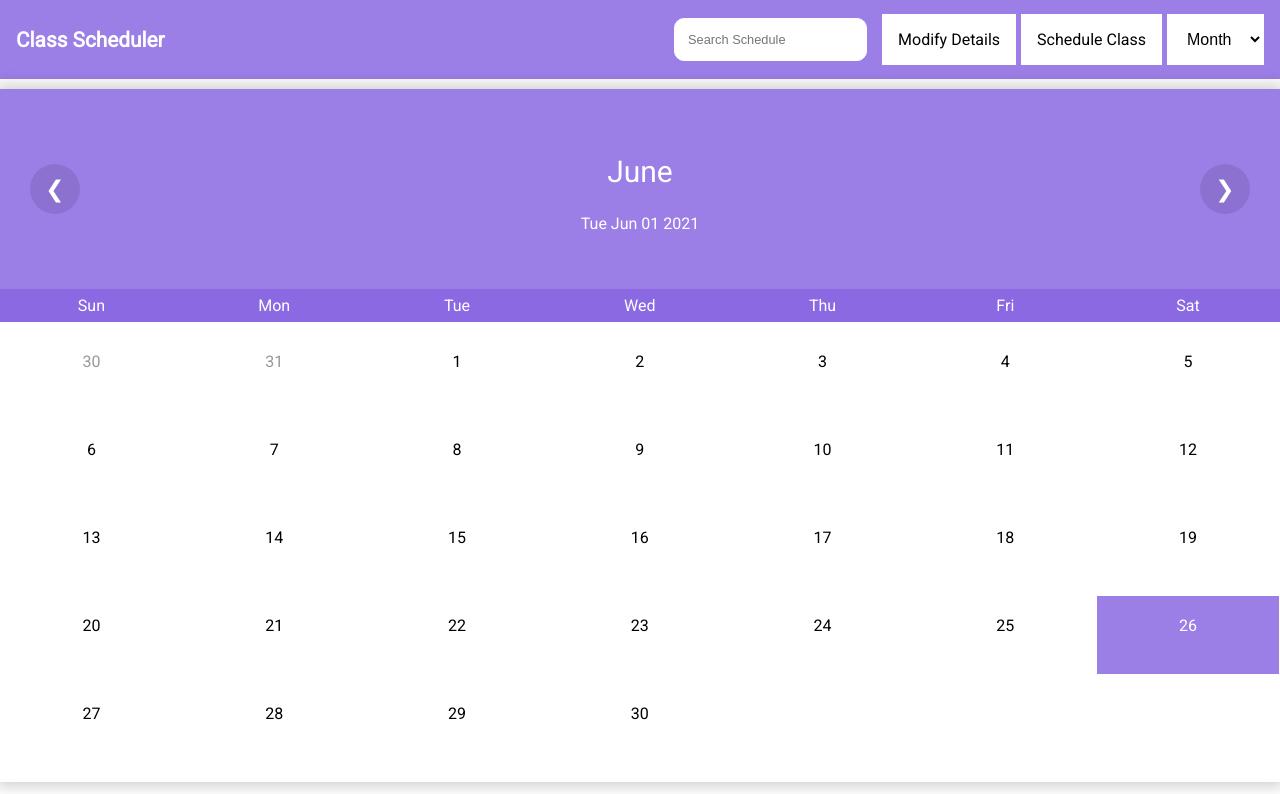
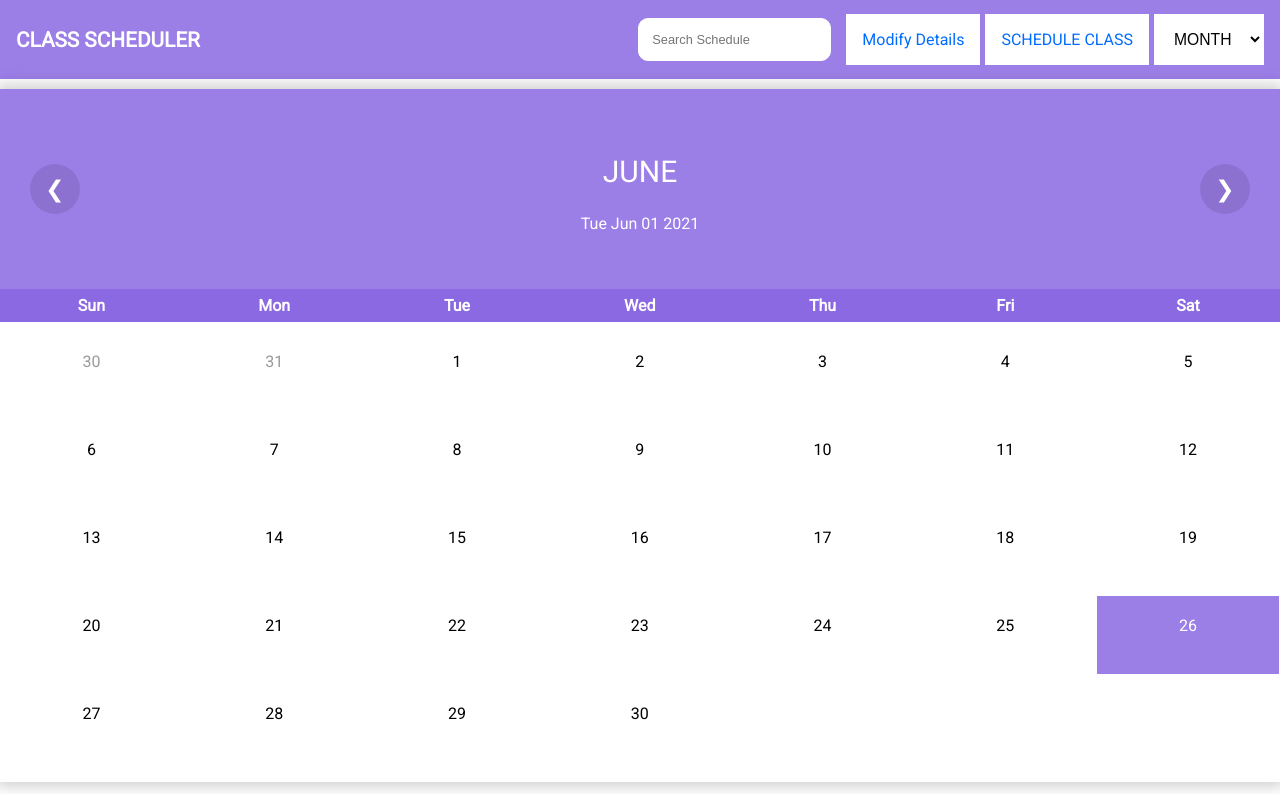
Before and after one commit to harsh3468/class_scheduler, a website: page public/index.html in a window 1280 px wide. Shown: the top 794 px of the page. Drawn offline with Linux system fonts and the light colour scheme; no server answers.

Commit message:
scheduler

```diff
--- a/public/app.js
+++ b/public/app.js
@@ -163,18 +163,18 @@ const yearDateFetcher = new Date();
 
 function renderDate(viewType,events) {
     var months = [
-        "January",
-        "February",
-        "March",
-        "April",
-        "May",
-        "June",
-        "July",
-        "August",
-        "September",
-        "October",
-        "November",
-        "December"
+        "JANUARY",
+        "FEBRUARY",
+        "MARCH",
+        "APRIL",
+        "MAY",
+        "JUNE",
+        "JULY",
+        "AUGUST",
+        "SEPTEMBER",
+        "OCTOBER",
+        "NOVEMBER",
+        "DECEMBER"
     ]
     if(viewType==1){
     monthDateFetcher.setDate(1);
@@ -362,13 +362,13 @@ for(let i=0;i<12;i++){
 <div class="each__month">
 </div>
 <div class="weekdays">
-    <div>Sun</div>
-    <div>Mon</div>
-    <div>Tue</div>
-    <div>Wed</div>
-    <div>Thu</div>
-    <div>Fri</div>
-    <div>Sat</div>
+<div><b>Sun</b></div>
+<div><b>Mon</b></div>
+<div><b>Tue</b></div>
+<div><b>Wed</b></div>
+<div><b>Thu</b></div>
+<div><b>Fri</b></div>
+<div><b>Sat</b></div>
 </div>
     <div class="days">
 
@@ -423,13 +423,13 @@ calenderView.addEventListener('change',function(event){
             </div>
         </div>
         <div class="weekdays">
-            <div>Sun</div>
-            <div>Mon</div>
-            <div>Tue</div>
-            <div>Wed</div>
-            <div>Thu</div>
-            <div>Fri</div>
-            <div>Sat</div>
+        <div><b>Sun</b></div>
+        <div><b>Mon</b></div>
+        <div><b>Tue</b></div>
+        <div><b>Wed</b></div>
+        <div><b>Thu</b></div>
+        <div><b>Fri</b></div>
+        <div><b>Sat</b></div>
         </div>
         <div class="days">
 
--- a/public/index.html
+++ b/public/index.html
@@ -4,13 +4,13 @@
     <meta charset="UTF-8" />
     <meta http-equiv="X-UA-Compatible" content="IE=edge" />
     <meta name="viewport" content="width=device-width, initial-scale=1.0" />
-    <!-- <link rel="shortcut" href="%PUBLIC_URL%"> -->
+    <link rel="icon" type="image/png" href="./class.png">
     <link rel="stylesheet" href="./styles.css" />
-    <title>Class Scheduler</title>
+    <title>CLASS SCHEDULER</title>
   </head>
   <body>
     <header>
-      <h4>Class Scheduler</h4>
+      <h4>CLASS SCHEDULER</h4>
       <nav>
           <div class="search__bar">
               <input type="text"
@@ -24,13 +24,13 @@
           </div>
         <div class="schedule__button">
           <a href="#fill-form">
-            Schedule Class
+            SCHEDULE CLASS
           </a>
         </div>
         <div>
           <select id="calendar-view">
-              <option value="month">Month</option>
-              <option value="year">Year</option>
+            <option value="month">MONTH</option>
+            <option value="year">YEAR</option>
           </select>
         </div>
       </nav>
@@ -52,13 +52,13 @@
                     </div>
                 </div>
                 <div class="weekdays">
-                    <div>Sun</div>
-                    <div>Mon</div>
-                    <div>Tue</div>
-                    <div>Wed</div>
-                    <div>Thu</div>
-                    <div>Fri</div>
-                    <div>Sat</div>
+                  <div><b>Sun</b></div>
+                  <div><b>Mon</b></div>
+                  <div><b>Tue</b></div>
+                  <div><b>Wed</b></div>
+                  <div><b>Thu</b></div>
+                  <div><b>Fri</b></div>
+                  <div><b>Sat</b></div>
                 </div>
                 <div class="days">
 
--- a/public/styles.css
+++ b/public/styles.css
@@ -50,7 +50,7 @@ header h4 {
 #calendar-view {
   width: 100%;
   padding: 15px;
-  font-size: 1rem;
+  font-size: 0.98rem;
   background-color: #ffff;
   border: 1px solid #ffff;
 }
@@ -158,7 +158,7 @@ input[type="submit"] {
 }
 
 .schedule__button a {
-  color: black;
+  color: rgb(0, 108, 255);
   text-decoration: none;
 }
 
```
Also changed, not shown: public/detailModify.html (+1 -0 lines), public/class.png (added).
